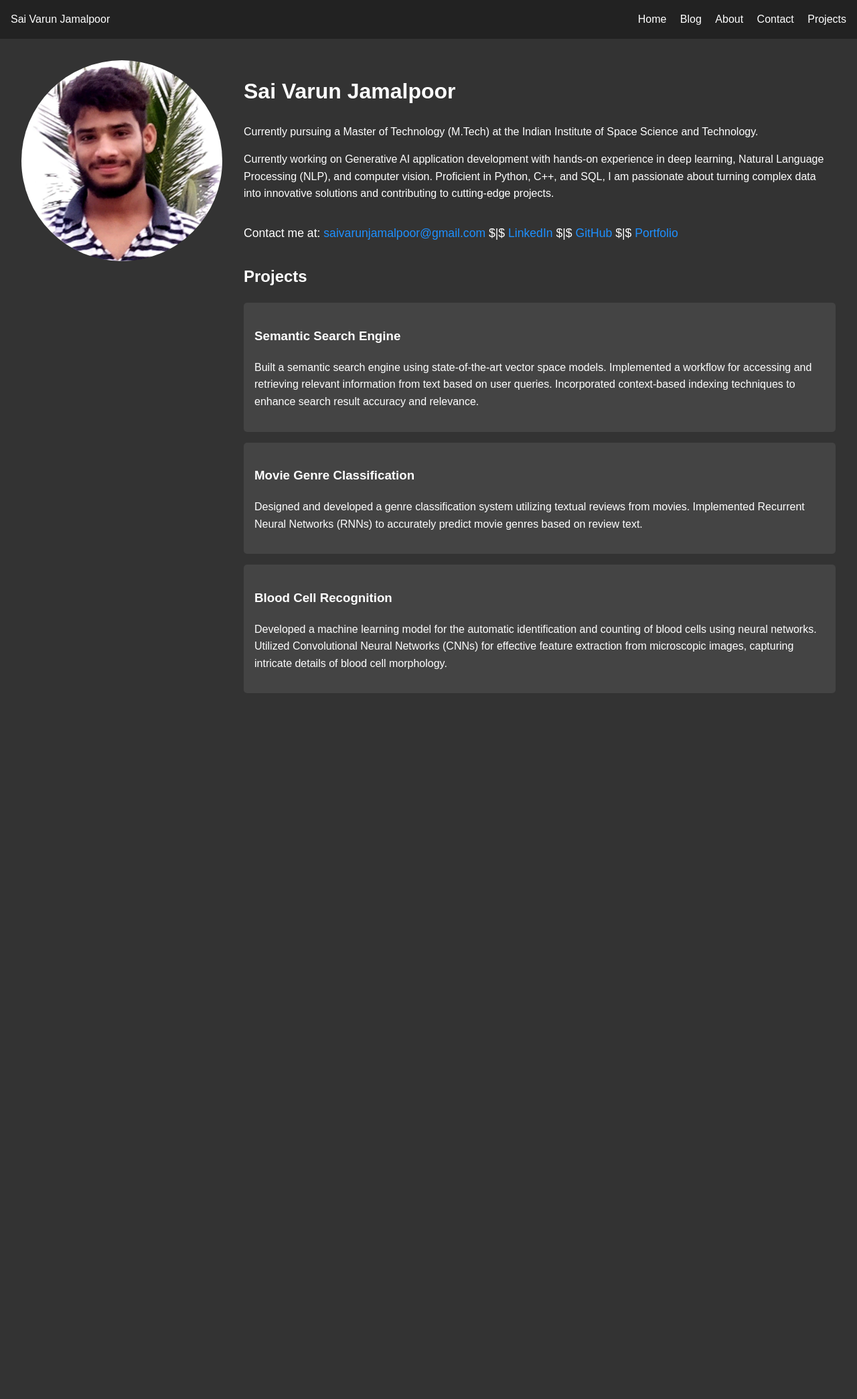
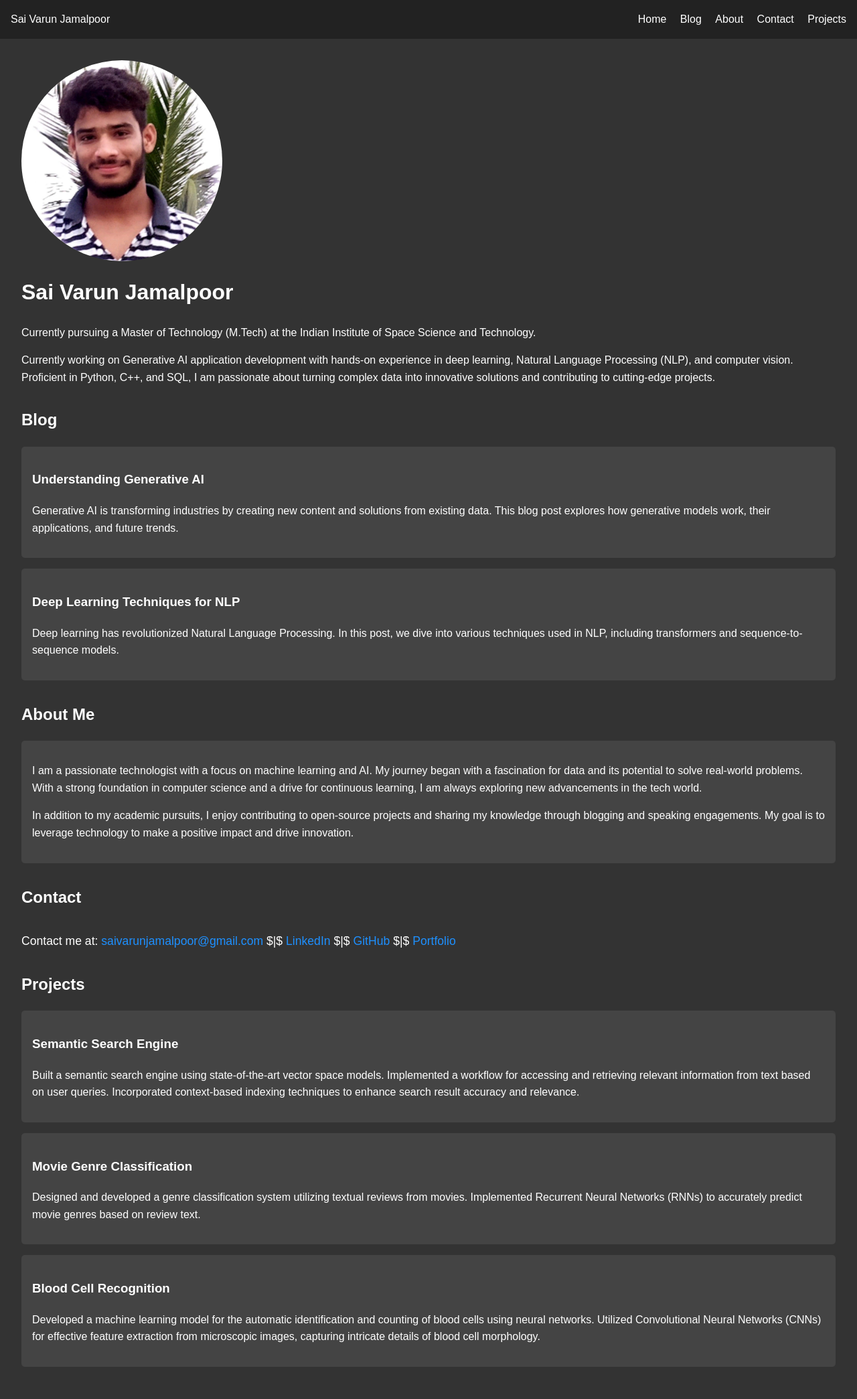
Before and after one commit to saijamalpoor/saijamalpoor.github.io, a Jekyll site: the page index.html, which Jekyll copies as it is, in a window 1280 px wide. Shown: the whole page at 67% size. Built offline with Jekyll 4.4.1, drawn with Linux system fonts in a browser that asks for light colours; before the commit the page ends 1083 px from its top, so only the background shows below that.

Commit message:
Update index.html

```diff
--- a/index.html
+++ b/index.html
@@ -27,6 +27,7 @@
         }
         main {
             display: flex;
+            flex-direction: column; /* Adjusted to stack sections vertically */
             padding: 2rem;
         }
         .profile-image {
@@ -39,13 +40,13 @@
         .content {
             flex: 1;
         }
-        h1, h2 {
+        h1, h2, h3 {
             color: #ffffff;
         }
-        .projects {
+        .projects, .blog, .about, .contact {
             margin-top: 2rem;
         }
-        .project {
+        .project, .blog-post, .about-content {
             background-color: #444444;
             padding: 1rem;
             margin-bottom: 1rem;
@@ -81,6 +82,29 @@
             <h1>Sai Varun Jamalpoor</h1>
             <p>Currently pursuing a Master of Technology (M.Tech) at the Indian Institute of Space Science and Technology.</p>
             <p>Currently working on Generative AI application development with hands-on experience in deep learning, Natural Language Processing (NLP), and computer vision. Proficient in Python, C++, and SQL, I am passionate about turning complex data into innovative solutions and contributing to cutting-edge projects.</p>
+
+            <div class="blog">
+                <h2>Blog</h2>
+                <div class="blog-post">
+                    <h3>Understanding Generative AI</h3>
+                    <p>Generative AI is transforming industries by creating new content and solutions from existing data. This blog post explores how generative models work, their applications, and future trends.</p>
+                </div>
+                <div class="blog-post">
+                    <h3>Deep Learning Techniques for NLP</h3>
+                    <p>Deep learning has revolutionized Natural Language Processing. In this post, we dive into various techniques used in NLP, including transformers and sequence-to-sequence models.</p>
+                </div>
+            </div>
+
+            <div class="about">
+                <h2>About Me</h2>
+                <div class="about-content">
+                    <p>I am a passionate technologist with a focus on machine learning and AI. My journey began with a fascination for data and its potential to solve real-world problems. With a strong foundation in computer science and a drive for continuous learning, I am always exploring new advancements in the tech world.</p>
+                    <p>In addition to my academic pursuits, I enjoy contributing to open-source projects and sharing my knowledge through blogging and speaking engagements. My goal is to leverage technology to make a positive impact and drive innovation.</p>
+                </div>
+            </div>
+
+            <div class="contact">
+                <h2>Contact</h2>
                 <div class="contact-info">
                     <p>Contact me at:
                         <a href="mailto:saivarunjamalpoor@gmail.com">saivarunjamalpoor@gmail.com</a> $|$
@@ -89,6 +113,8 @@
                         <a href="https://saijamalpoor.github.io/">Portfolio</a>
                     </p>
                 </div>
+            </div>
+
             <div class="projects" id="projects">
                 <h2>Projects</h2>
                 <div class="project">
```
Lines whose indentation alone changed are shown as unchanged.
